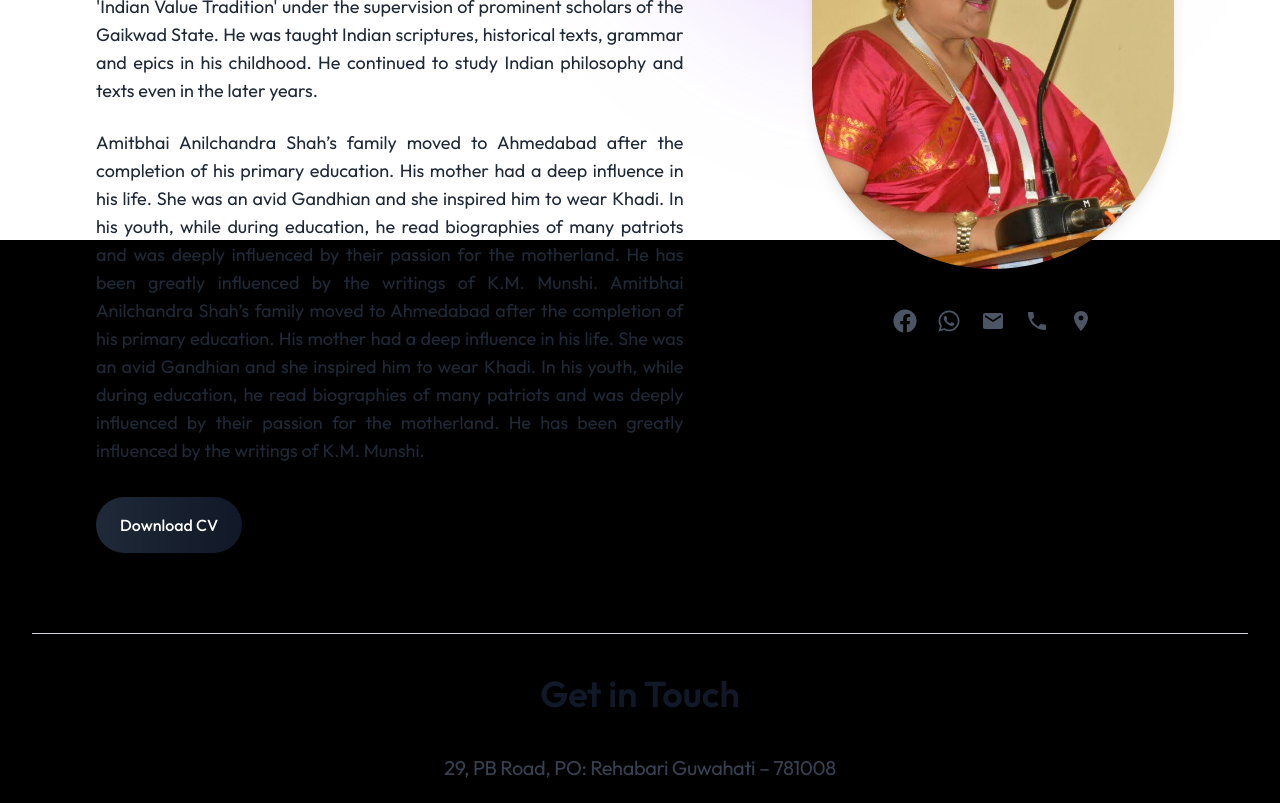
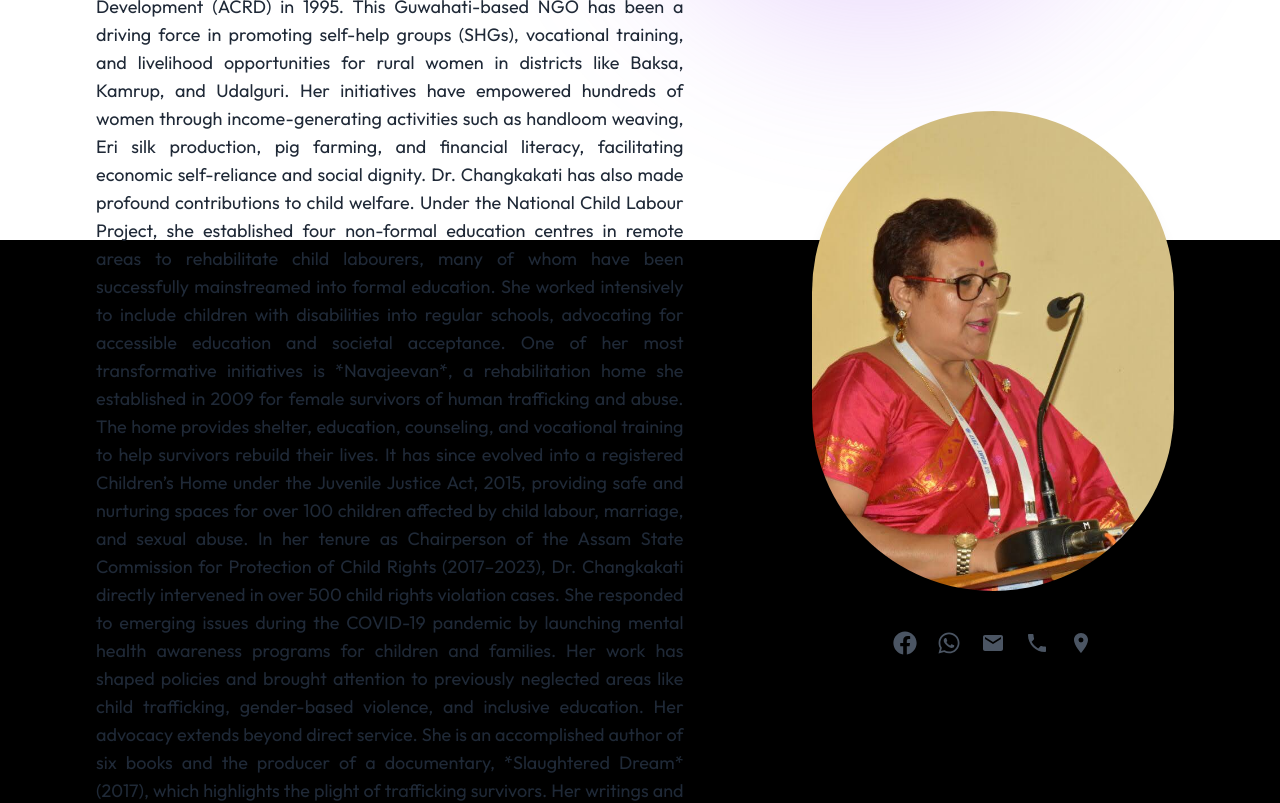
Before and after one commit to KaranbirChakraborty14u/Port, a React (Vite) app: page /About in a window 1280 px wide. Shown: the part 560-1363 px from the top of the page. Built offline with nearby package versions, Linux system fonts and the light colour scheme.

Commit message:
Changes in about

```diff
--- a/src/components/About.jsx
+++ b/src/components/About.jsx
@@ -30,34 +30,23 @@ const About = () => {
             Dr. Sunita Changkakati : An Introduction
           </h2>
           <p className="text-base md:text-lg text-gray-800 text-justify mb-6 leading-7 font-outfit">
-            Amitbhai Anilchandra Shah, the former President of the Bharatiya
-            Janata Party and India’s Home Minister, was born on 22 October 1964
-            to a Gujarati couple Mrs. Kusum Ben and Mr. Anilchandra Shah living
-            in Mumbai. Amitbhai Anilchandra Shah’s grandfather was a wealthy
-            merchant (Nagar Seth) in Mansa, a small princely state of Baroda
-            State of Gaikwad. Till the age of 16, Amitbhai Anilchandra Shah
-            lived in his native village Mansa in Gujarat. It is there where he
-            received his primary education. The young Shah’s early education
-            took place according to the 'Indian Value Tradition' under the
-            supervision of prominent scholars of the Gaikwad State. He was
-            taught Indian scriptures, historical texts, grammar and epics in his
-            childhood. He continued to study Indian philosophy and texts even in
-            the later years.
-          </p>
-          <p className="text-base md:text-lg text-gray-800 text-justify leading-7">
-            Amitbhai Anilchandra Shah’s family moved to Ahmedabad after the
-            completion of his primary education. His mother had a deep influence
-            in his life. She was an avid Gandhian and she inspired him to wear
-            Khadi. In his youth, while during education, he read biographies of
-            many patriots and was deeply influenced by their passion for the
-            motherland. He has been greatly influenced by the writings of K.M.
-            Munshi. Amitbhai Anilchandra Shah’s family moved to Ahmedabad after
-            the completion of his primary education. His mother had a deep
-            influence in his life. She was an avid Gandhian and she inspired him
-            to wear Khadi. In his youth, while during education, he read
-            biographies of many patriots and was deeply influenced by their
-            passion for the motherland. He has been greatly influenced by the
-            writings of K.M. Munshi.
+
+Dr. Sunita Changkakati is a prominent social worker and human rights advocate from Assam, India, whose pioneering efforts over the past three decades have significantly impacted the fields of child protection and women’s empowerment. Born on March 31, 1961, and holding a Ph.D. in Political Science from Gauhati University, Dr. Changkakati has devoted her life to the upliftment of marginalized communities, especially women and children in conflict-prone and underserved regions of Assam.
+
+A grassroots changemaker, she co-founded the Assam Centre for Rural Development (ACRD) in 1995. This Guwahati-based NGO has been a driving force in promoting self-help groups (SHGs), vocational training, and livelihood opportunities for rural women in districts like Baksa, Kamrup, and Udalguri. Her initiatives have empowered hundreds of women through income-generating activities such as handloom weaving, Eri silk production, pig farming, and financial literacy, facilitating economic self-reliance and social dignity.
+
+Dr. Changkakati has also made profound contributions to child welfare. Under the National Child Labour Project, she established four non-formal education centres in remote areas to rehabilitate child labourers, many of whom have been successfully mainstreamed into formal education. She worked intensively to include children with disabilities into regular schools, advocating for accessible education and societal acceptance.
+
+One of her most transformative initiatives is *Navajeevan*, a rehabilitation home she established in 2009 for female survivors of human trafficking and abuse. The home provides shelter, education, counseling, and vocational training to help survivors rebuild their lives. It has since evolved into a registered Children’s Home under the Juvenile Justice Act, 2015, providing safe and nurturing spaces for over 100 children affected by child labour, marriage, and sexual abuse.
+
+In her tenure as Chairperson of the Assam State Commission for Protection of Child Rights (2017–2023), Dr. Changkakati directly intervened in over 500 child rights violation cases. She responded to emerging issues during the COVID-19 pandemic by launching mental health awareness programs for children and families. Her work has shaped policies and brought attention to previously neglected areas like child trafficking, gender-based violence, and inclusive education.
+
+Her advocacy extends beyond direct service. She is an accomplished author of six books and the producer of a documentary, *Slaughtered Dream* (2017), which highlights the plight of trafficking survivors. Her writings and media presence continue to influence public discourse and promote social justice.
+
+In recognition of her outstanding contributions, Dr. Changkakati received the Chandraprabha Saikiani Award from the Government of Assam in 2024. Despite facing financial constraints and operating in challenging, insurgency-affected regions, her unwavering commitment to human dignity has made her a beacon of hope.
+
+Today, Dr. Sunita Changkakati continues her mission through ACRD and *Navajeevan*, embodying resilience, compassion, and transformative leadership. Her legacy lies not only in the services she has provided but in the systemic changes she has inspired across Assam’s socio-political landscape.
+
           </p>
           <motion.a
             variants={childVariants}
```
